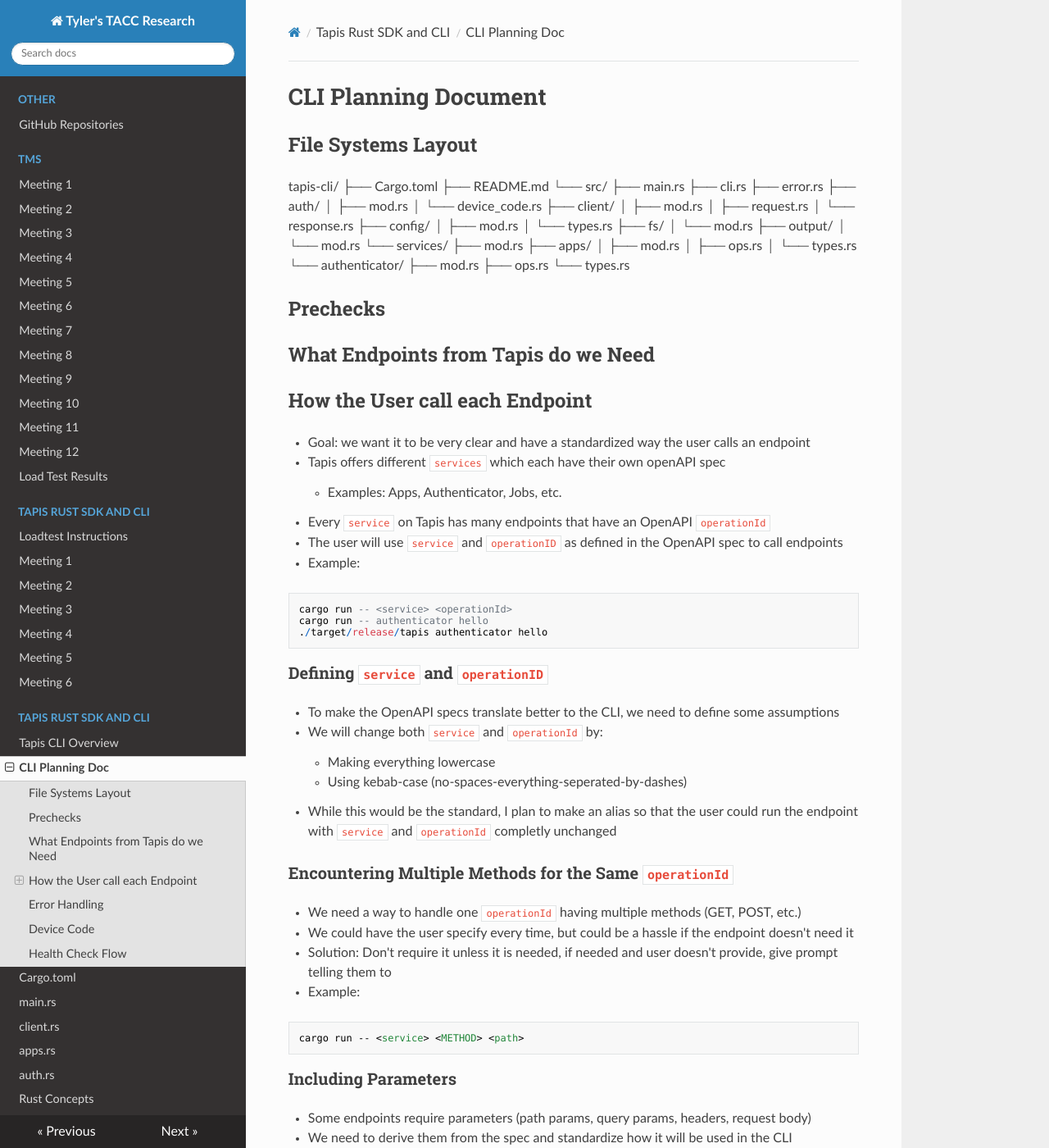
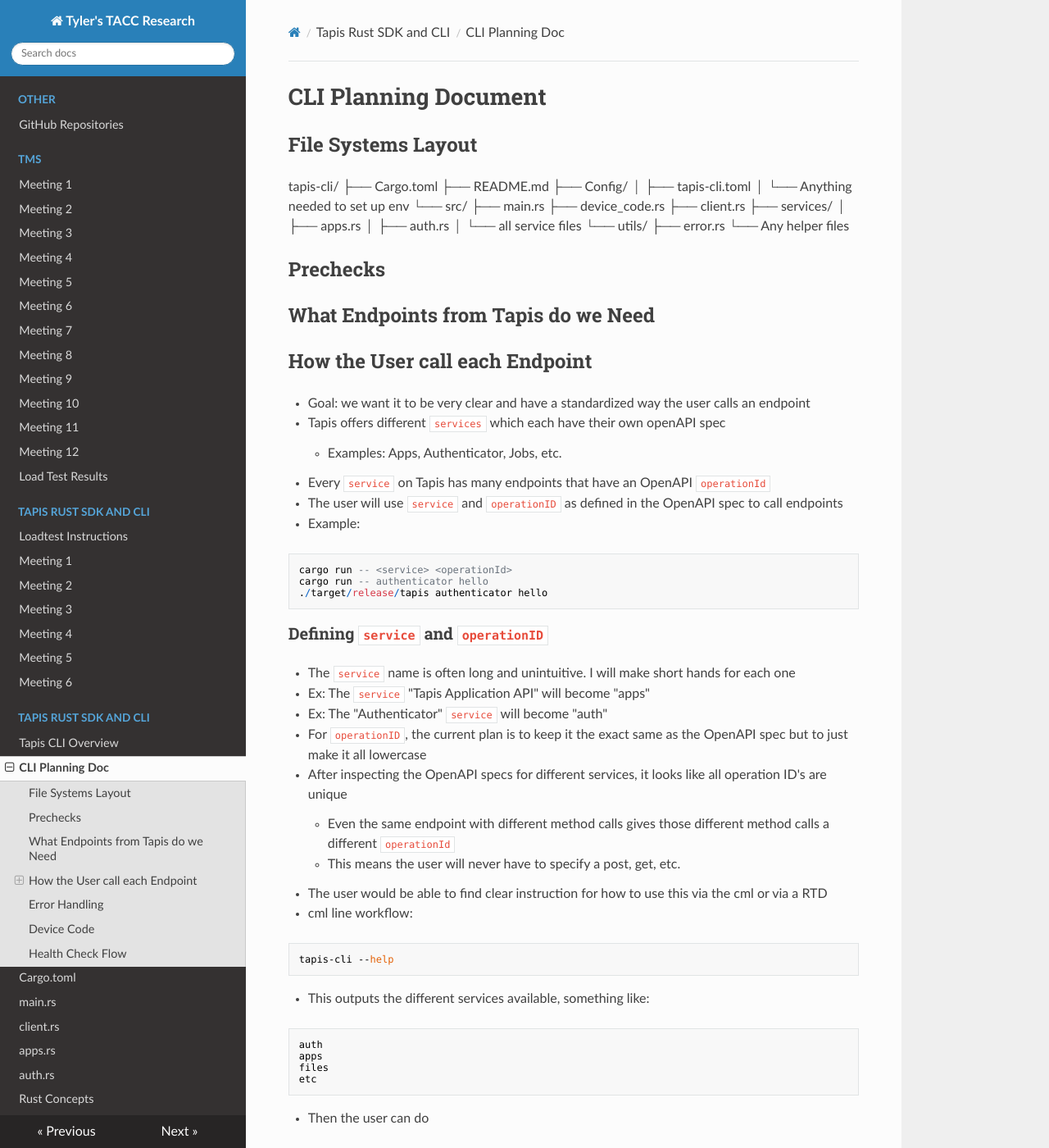
Before and after one commit to tyler0852/tylers-tacc-research, an MkDocs documentation site: the page built from docs/tapis/cli-planning.md, in a window 1280 px wide and 1400 px high. Shown: the whole window at 82% size. Built offline with MkDocs 1.6.1, drawn with Linux system fonts in a browser that asks for light colours; nearby versions of some CDN libraries; some of the changed text lies outside the part shown.

Commit message:
Added file tree

````diff
--- a/docs/tapis/cli-planning.md
+++ b/docs/tapis/cli-planning.md
@@ -6,34 +6,21 @@
 tapis-cli/
 ├── Cargo.toml
 ├── README.md
+├── Config/
+│   ├── tapis-cli.toml
+│   └── Anything needed to set up env
 └── src/
     ├── main.rs
-    ├── cli.rs
-    ├── error.rs
-    ├── auth/
-    │   ├── mod.rs
-    │   └── device_code.rs
-    ├── client/
-    │   ├── mod.rs
-    │   ├── request.rs
-    │   └── response.rs
-    ├── config/
-    │   ├── mod.rs
-    │   └── types.rs
-    ├── fs/
-    │   └── mod.rs
-    ├── output/
-    │   └── mod.rs
-    └── services/
-        ├── mod.rs
-        ├── apps/
-        │   ├── mod.rs
-        │   ├── ops.rs
-        │   └── types.rs
-        └── authenticator/
-            ├── mod.rs
-            ├── ops.rs
-            └── types.rs
+    ├── device_code.rs
+    ├── client.rs
+    ├── services/
+    │   ├── apps.rs
+    │   ├── auth.rs
+    │   └── all service files
+    └── utils/
+        ├── error.rs
+        └── Any helper files
+
 
 ## Prechecks
 
@@ -60,22 +47,33 @@ cargo run -- authenticator hello
 
 ### Defining `service` and `operationID`
 
-- To make the OpenAPI specs translate better to the CLI, we need to define some assumptions
-- We will change both `service` and `operationId` by:
-    - Making everything lowercase
-    - Using kebab-case (no-spaces-everything-seperated-by-dashes)
+- The `service` name is often long and unintuitive. I will make short hands for each one
+- Ex: The `service` "Tapis Application API" will become "apps"
+- Ex: The "Authenticator" `service` will become "auth"
 
-- While this would be the standard, I plan to make an alias so that the user could run the endpoint with `service` and `operationId` completly unchanged
+- For `operationID`, the current plan is to keep it the exact same as the OpenAPI spec but to just make it all lowercase
+- After inspecting the OpenAPI specs for different services, it looks like all operation ID's are unique
+    - Even the same endpoint with different method calls gives those different method calls a different `operationId`
+    - This means the user will never have to specify a post, get, etc.
 
-### Encountering Multiple Methods for the Same `operationId`
+- The user would be able to find clear instruction for how to use this via the cml or via a RTD
+- cml line workflow:
+```bash
+tapis-cli --help
+```
+- This outputs the different services available, something like:
+```bash
+auth
+apps
+files
+etc
+```
+- Then the user can do
+```bash
+tapis-cli auth --help
+```
+- This will define the different operation ID's the user can user
 
-- We need a way to handle one `operationId` having multiple methods (GET, POST, etc.)
-- We could have the user specify every time, but could be a hassle if the endpoint doesn't need it
-- Solution: Don't require it unless it is needed, if needed and user doesn't provide, give prompt telling them to
-- Example:
-```bash
-cargo run -- <service> <METHOD> <path>
-```
 
 ### Including Parameters
 
````
